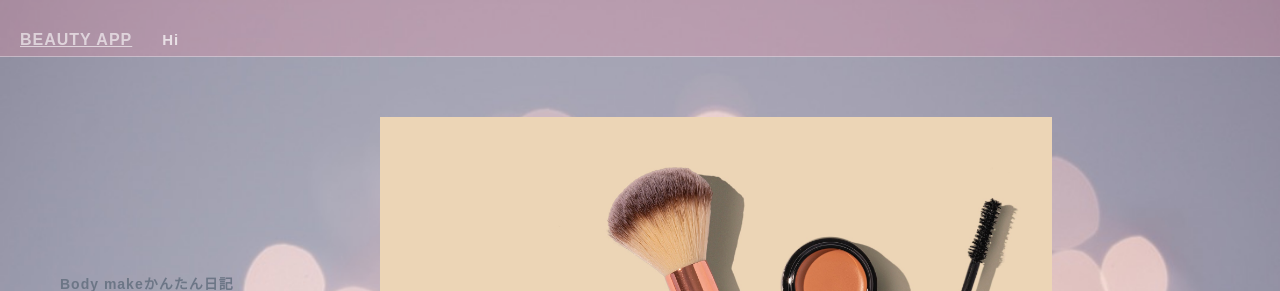
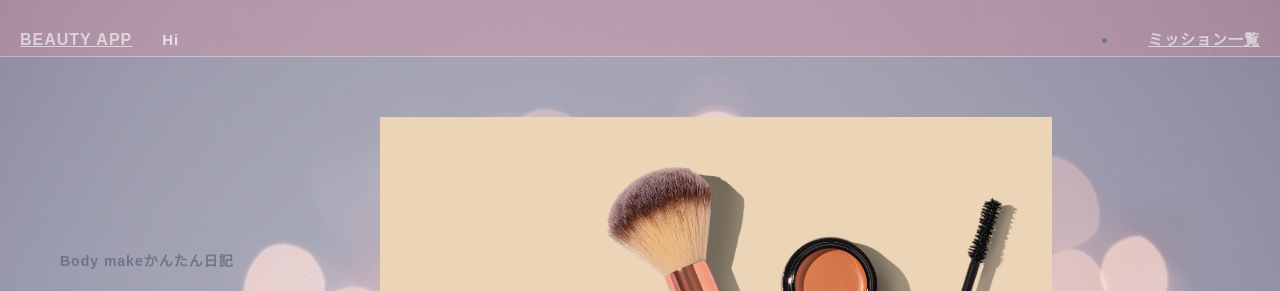
Before and after one commit to yuka-f/web-server, a website: page public/index.html in a window 1280 px wide. Shown: the top 291 px of the page. Drawn offline with nearby package versions, Linux system fonts and the light colour scheme; files that its build step writes are made by us from their sources.

Commit message:
ejs削除

```diff
--- a/public/index.ejs
+++ b/public/index.html
@@ -5,8 +5,20 @@
         <link rel="stylesheet" href="css/styles.css" />
         <script src="js/app.js"></script>
     </head>
+    <header>
+      <div class="header-nav">
+          <a href="/">BEAUTY APP</a>
+          <p>Hi</p>
+        <ul>
+          <!-- <% if (locals.isLoggedIn) {%> -->
+          <li><a href="/index">ミッション一覧</a></li>
+          <!-- <% } else {%>
+
+          <% } %> -->
+        </ul>
+      </div>
+  </header>
     <body>
-    <%- include('header'); %>
     <div class="top-wrapper">
       <div class="top-detail">
         <h2 class="subtitle">Body makeかんたん日記</h2>
```
Also changed, not shown: public/correct.html (+2 -10 lines), public/wrong.html (+13 -0 lines), public/header.html (renamed from public/header.ejs).
